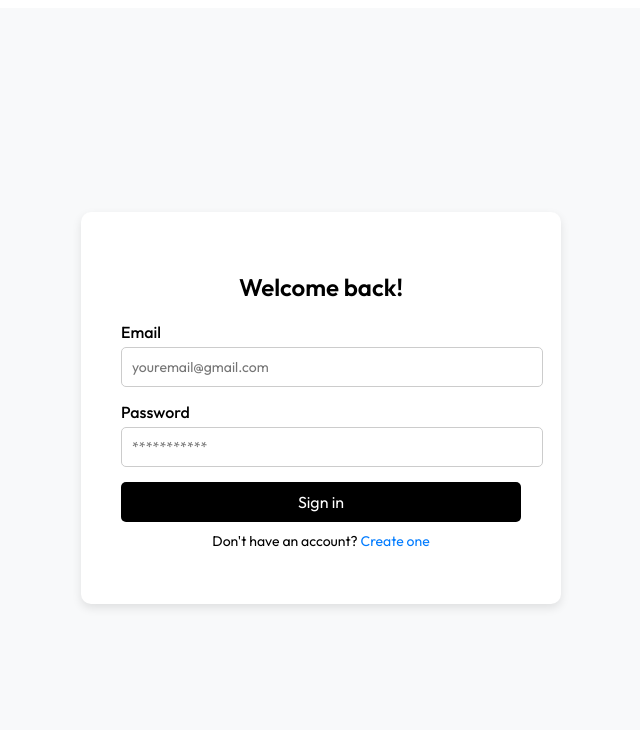
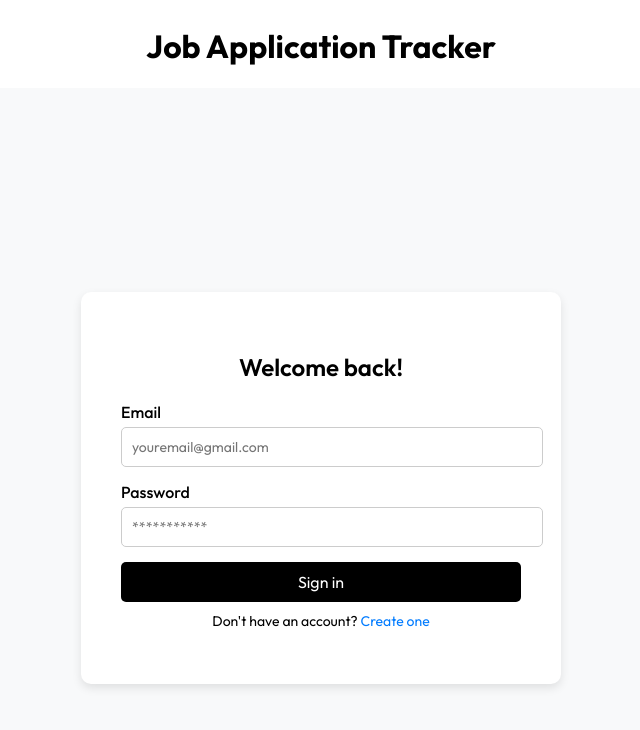
Before and after one commit to NikithMint/JobappTracker, a React (Vite) app in the folder Client/: page / in a window 1280 px wide. Shown: the top 730 px of the page, without its empty margins (319-959 px from the left). Built offline with nearby package versions, Linux system fonts and the light colour scheme.

Commit message:
Added Dashboard

```diff
--- a/Client/src/Pages/Dashboard.jsx
+++ b/Client/src/Pages/Dashboard.jsx
@@ -3,7 +3,7 @@ import React from 'react'
 const Dashboard = () => {
   return (
     <div>
-        <h1>Welcome To Dashboard</h1>
+        <h1 className='title'>Welcome To Dashboard</h1>
     </div>
   )
 }
--- a/Client/src/Pages/Login.css
+++ b/Client/src/Pages/Login.css
@@ -1,5 +1,8 @@
 /* Login.css */
-
+.title{
+  text-align: center;
+  padding-top: 5px;
+}
 .login-container {
     display: flex;
     height: 100vh;
--- a/Client/src/Pages/Login.jsx
+++ b/Client/src/Pages/Login.jsx
@@ -41,7 +41,11 @@ const Login = () => {
   };
 
   return (
-  <div className="login-container">
+  <div>
+
+    <h1 className="title">Job Application Tracker</h1>
+    <div className="login-container">
+
     <div className="login-box">
       <h2>Welcome back!</h2>
       <form onSubmit={handleLogin}>
@@ -75,7 +79,7 @@ const Login = () => {
     </form>
   </div>
 </div>
-
+</div>
   );
 };
 
--- a/Client/src/Pages/Signup.jsx
+++ b/Client/src/Pages/Signup.jsx
@@ -63,6 +63,8 @@ const Signup = () => {
   };
 
   return (
+  <div>
+    <h1 className="title">Job Application Tracker</h1>
   <div className="signup-container">
     <div className="signup-box">
       <h2>Keep your job applications organized</h2>
@@ -109,6 +111,7 @@ const Signup = () => {
       </form>
     </div>
   </div>
+  </div>
 
   );
 };
```
